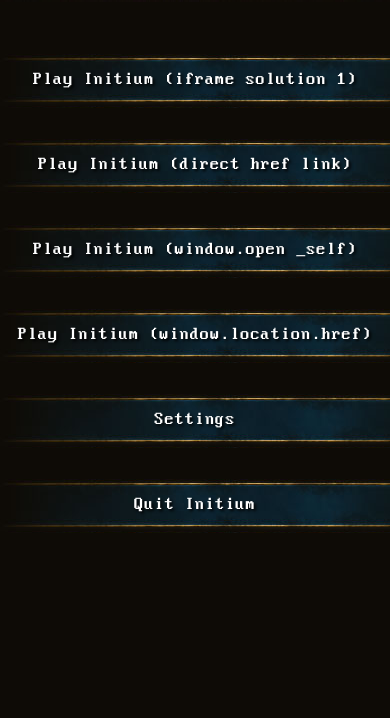
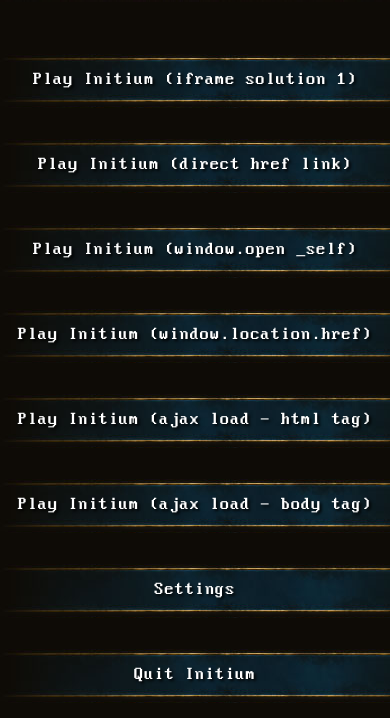
Before and after one commit to Emperorlou/Initium-Phonegap, a plain HTML site: page www/index.html in a window 390 px wide. Shown: the part 155-873 px from the top of the page. Before the commit the page ends 844 px from the top, so only its background shows below. Drawn offline with Linux system fonts and the light colour scheme; some packages are replaced by stand-ins of ours.

Commit message:
Added more url navigation tests.

```diff
--- a/www/index.html
+++ b/www/index.html
@@ -76,6 +76,10 @@
                 <br>
                 <a onclick="window.location.href = 'https://www.playinitium.com/main.jsp'" class="main-button">Play Initium (window.location.href)</a>
                 <br>
+                <a onclick="$('html').load('https://www.playinitium.com/main.jsp');" class="main-button">Play Initium (ajax load - html tag)</a>
+                <br>
+                <a onclick="$('body').load('https://www.playinitium.com/main.jsp');" class="main-button">Play Initium (ajax load - body tag)</a>
+                <br>
                 <a onclick="app.onSettings()" class="main-button">Settings</a>
                 <br>
                 <a onclick="app.exitFromApp()" class="main-button">Quit Initium</a>
```
